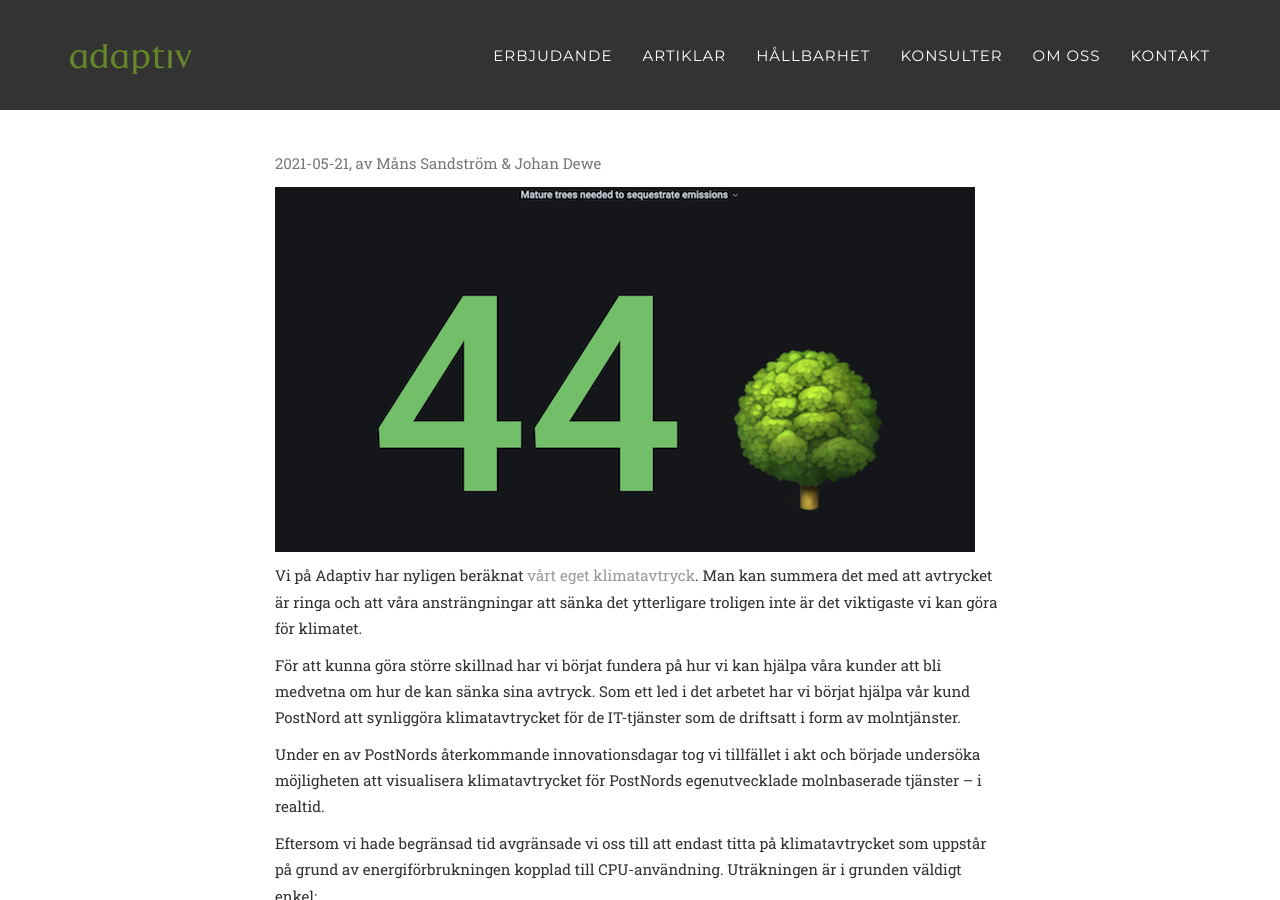
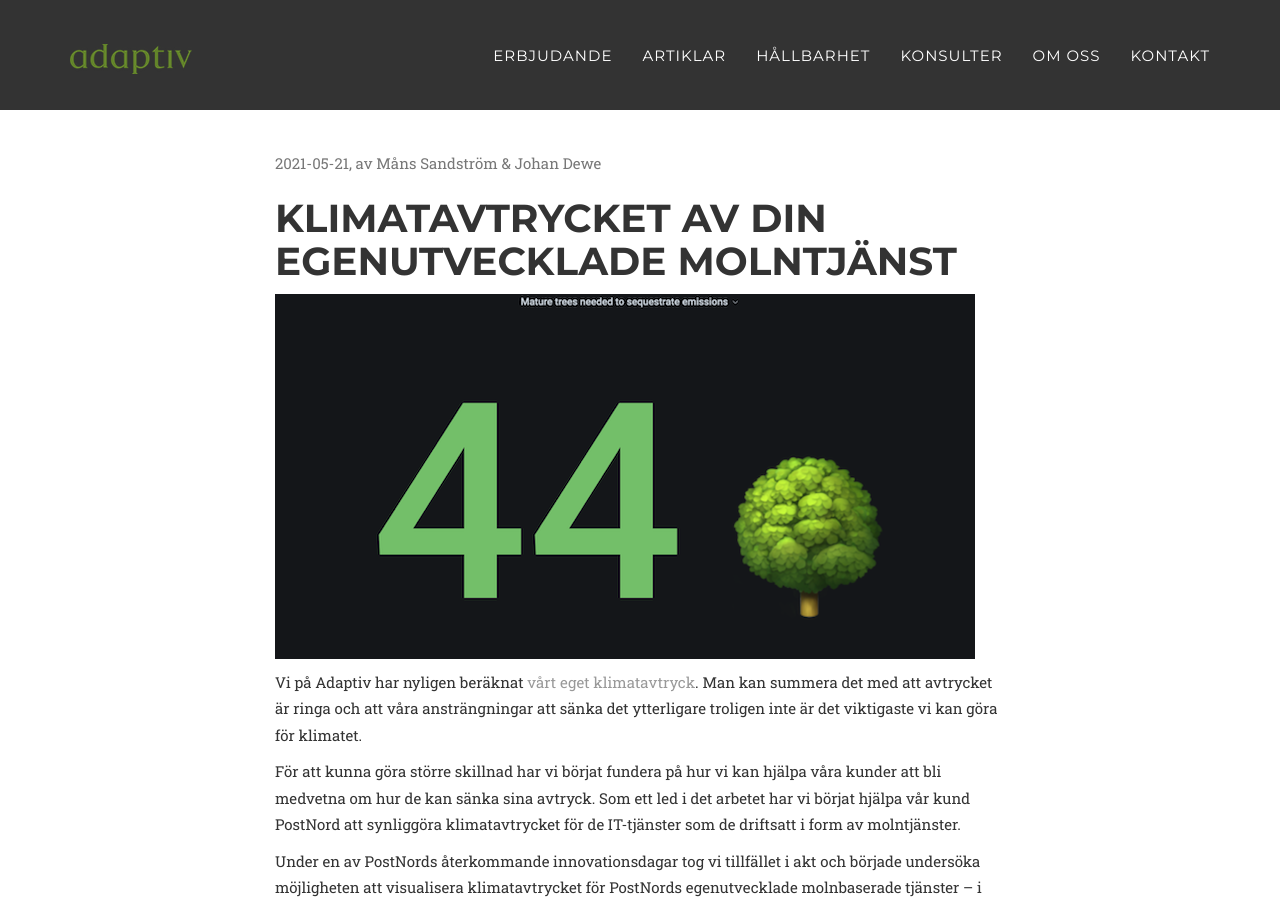
Before and after one commit to adaptiv/adaptiv_agency, a Jekyll site: the page built from _posts/2021-05-21-klimatavtrycket-av-din-egenutvecklade-molntjanst.md, in a window 1280 px wide and 900 px high. Built offline with Jekyll 4.4.1, drawn with Linux system fonts in a browser that asks for light colours; some web fonts are replaced.

Commit message:
Add missing header to article

```diff
--- a/_posts/2021-05-21-klimatavtrycket-av-din-egenutvecklade-molntjanst.md
+++ b/_posts/2021-05-21-klimatavtrycket-av-din-egenutvecklade-molntjanst.md
@@ -3,6 +3,8 @@ layout: post
 title:  "Klimatavtrycket av din egenutvecklade molntjänst"
 author: Måns Sandström & Johan Dewe
 ---
+
+# Klimatavtrycket av din egenutvecklade molntjänst
 
 <img class="img-responsive" src="/assets/images/trees-for-compensation.png" alt="Illustration av antal fullstora träd som behövs för att kompensera för nuvarande CPU-energiförbrukning" title="44 fullstora träd behövs för att kompensera nuvarande CPU-energiförbrukning">
 
```
